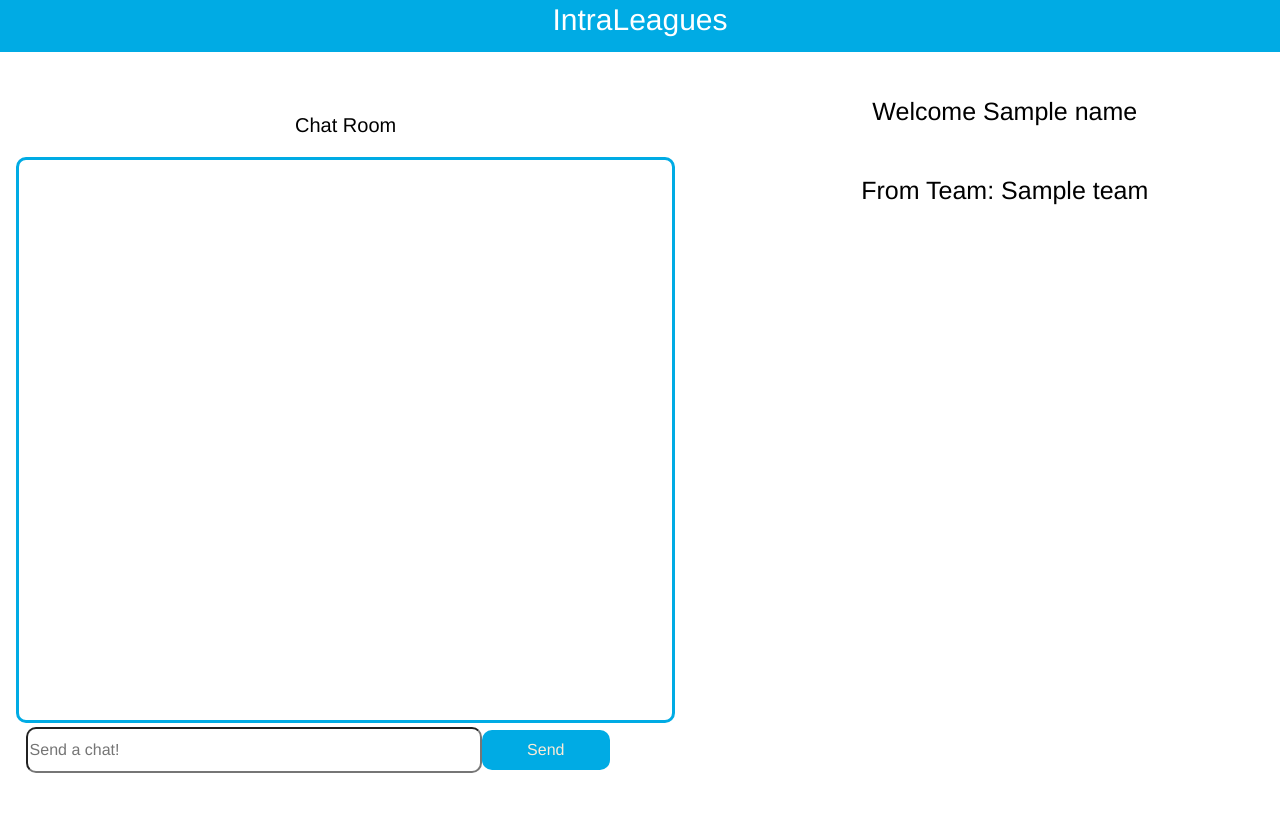
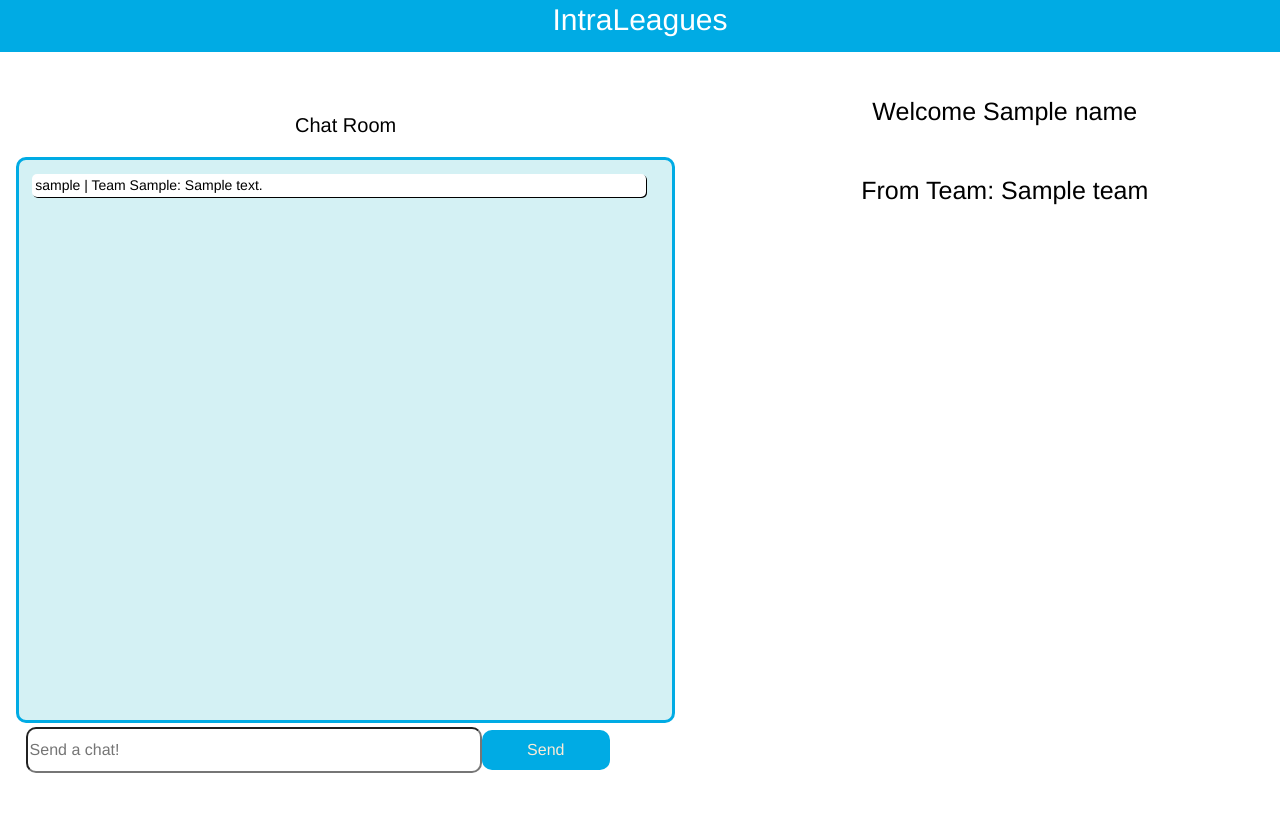
Before and after one commit to Sovinder/CSE-312-SJTM-Project, a Flask app: template templates/chat.html in a window 1280 px wide. Run offline with Flask 3, Linux system fonts and the light colour scheme; the template is opened without the code that fills it: most values are stand-ins (such as "Sample title", 1, 10 or a date in 2020); data that the repository does not hold is empty.

Commit message:
Fixed the chat room to update every 2 seconds and you dont have to refresh the page to see other chats from different accounts

```diff
--- a/app.py
+++ b/app.py
@@ -5,6 +5,7 @@ from flask import request
 from flask import redirect
 from util import validate_password
 from util import generate_auth_token
+from flask import jsonify
 import bcrypt
 import mysql.connector
 
@@ -44,6 +45,33 @@ def home():
     response = make_response(render_template('index.html',user_type=user_type_cookie,name=username,team="None"))
     response.headers['Content-Type'] = 'text/html'
     response.headers['X-Content-Type-Options'] = 'nosniff'
+    return response
+
+@app.route("/chat-update")
+def update_chat():
+    try:
+        conn = mysql.connector.connect(
+            user = 'user',
+            password = 'password',
+            host = 'db',
+            database = 'db'
+        )
+        cursor = conn.cursor()
+    except mysql.connector.Error as e:
+        print(f"Error: {e}")
+    try:
+        select_query = "SELECT * FROM messages"
+        cursor.execute(select_query)
+        result = cursor.fetchall()
+    except:
+        result = []
+    conn.commit()
+    cursor.close()
+    conn.close()
+    data  = {
+        'messages':result
+    }
+    response = jsonify(data)
     return response
 
 @app.route("/chat-message",methods=['POST'])
@@ -87,7 +115,7 @@ def chat_message():
 
 @app.route("/chat",methods=['POST','GET'])
 def chat():
-    if request.method == 'POST' or 'GET':
+    if request.method == 'POST' or request.method == 'GET':
         username = request.form.get('name')
         team = request.form.get('team')
         try:
@@ -106,10 +134,14 @@ def chat():
             result = cursor.fetchall()
         except:
             result = []
+        conn.commit()
+        cursor.close()
+        conn.close()
         response = make_response(render_template('chat.html',name=username,team=team,messages=result))
-        response.headers['Content-Type'] = 'text/html'
+        response.headers['Content-ype'] = 'text/html'
         response.headers['X-Content-Type-Options'] = 'nosniff'
         return response
+
 
 @app.route("/register", methods=['POST'])
 def register():
--- a/static/chat-style.css
+++ b/static/chat-style.css
@@ -60,6 +60,7 @@ body{
     overflow:scroll;
     height:70vh;
     padding-left:2%;
+    background-color: #D4F1F4;
 }
 .chat-room-text{
     font-family: 'Franklin Gothic Medium', 'Arial Narrow', Arial, sans-serif;
@@ -132,12 +133,15 @@ body{
     color:black;
 }
 .user-message {
-    background-color: #4CAF50;
-    color: white;
-    border-radius: 8px;
-    padding: 8px;
-    max-width: 80%;
+    background-color: white;
+    color: black;
+    border-radius: 5px;
+    padding: 0.5%;
+    max-width: 95%;
     word-wrap: break-word;
     float: right;
-    margin-bottom:10px;
+    margin-bottom:1px;
+    font-family: 'Franklin Gothic Medium', 'Arial Narrow', Arial, sans-serif;
+    font-size: 14px;
+    box-shadow: black 1px 1px;
 }
--- a/static/functions.js
+++ b/static/functions.js
@@ -8,5 +8,50 @@ function sportsOffered(){
         dropdown.appendChild(option);
     }
 }
+//function to start the chat box at the bottom
+document.addEventListener('DOMContentLoaded', function() {
+    var scrollContainer = document.querySelector('.chat-room');
+
+    // Scroll to the bottom on page load
+    scrollContainer.scrollTop = scrollContainer.scrollHeight;
+
+    // Additional code for dynamic content or user interaction
+  });
 
 window.onload = sportsOffered;
+
+function updateChatRoom(messages) {
+    const request = new XMLHttpRequest();
+    request.onreadystatechange = function() {
+        if (this.readyState === 4 && this.status === 200){
+            document.addEventListener('DOMContentLoaded', function() {
+                var scrollContainer = document.querySelector('.chat-room');
+
+                // Scroll to the bottom on page load
+                scrollContainer.scrollTop = scrollContainer.scrollHeight;
+
+                // Additional code for dynamic content or user interaction
+              });
+            const message = JSON.parse(this.response);
+            messages = message['messages'];
+            var chatRoom = document.getElementById('chat-room');
+            chatRoom.innerHTML = ''; // Clear existing messages
+
+            // Append the new messages to the chat room
+            messages.forEach(function(message) {
+                var paragraph = document.createElement('p');
+                paragraph.className = 'user-message';
+                paragraph.textContent = message[1] + ' | Team ' + message[2] + ': ' + message[3];
+                chatRoom.appendChild(paragraph);
+            });
+        }
+    }
+    request.open("GET","/chat-update");
+    request.send();
+}
+
+function pollChat() {
+   updateChatRoom();
+}
+setInterval(pollChat, 2000);
+pollChat();
--- a/templates/chat.html
+++ b/templates/chat.html
@@ -16,11 +16,11 @@
         <div class="chat-body">
           <div class="chat-left">
               <p class="chat-room-text">Chat Room</p>
-              <div class="chat-room">
-                {% for message in messages %}
-                  <p class="user-message">{{ message[1] }} | Team: {{ message[2] }}: {{ message[3] }}</p>
-                {% endfor %}
-              </div>
+                <div class="chat-room" id="chat-room">
+                  {% for message in messages %}
+                    <p class="user-message">{{ message[1] }} | Team {{ message[2] }}: {{ message[3] }}</p>
+                  {% endfor %}
+                </div>
               <form class="chat-form" action="/chat-message" method="post">
                 <input class="chat-box" type="text" name="message" id="message=box" placeholder="Send a chat!"/>
                 <input name="username" value={{name}} type="hidden"/>
--- a/templates/index.html
+++ b/templates/index.html
@@ -43,7 +43,7 @@
           <p class="label3">Need a team?</p>
           <label class="label3">Find a team below!</label>
           <form action="/chat" method="POST">
-            <button class="button-design2" type="submit">Find a Team/Chat</button>
+            <button class="button-design2" type="submit" onclick="updateChatRoom()">Find a Team/Chat</button>
             <input name="name" value={{name}} type="hidden"/>
             <input name="team" value={{team}} type="hidden"/>
           </form>
```
